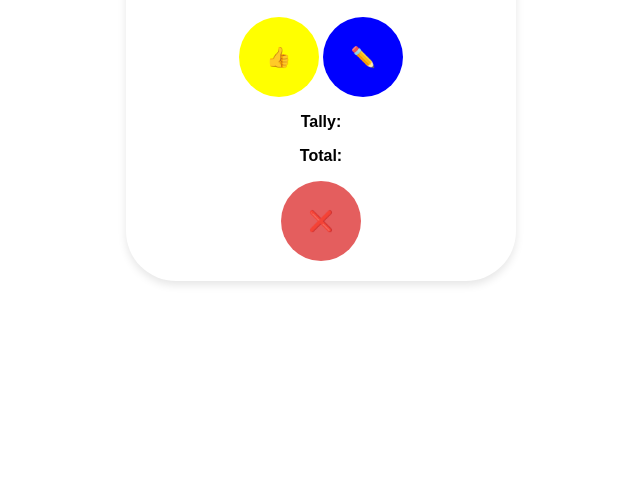
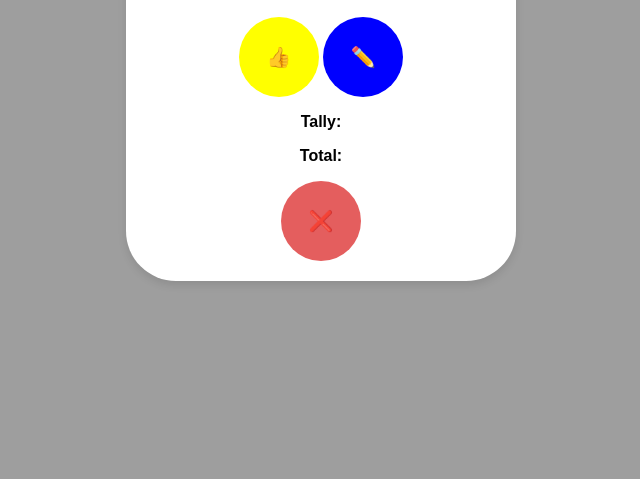
Before and after one commit to TBragg88/Click-response-Javascript, a plain HTML site: page index.html in a window 1280 px wide. Shown: the part 337-816 px from the top of the page, without its empty margins (319-959 px from the left). Drawn offline with Linux system fonts and the light colour scheme; the site is published under a folder, as on GitHub Pages, so addresses that start at the root find nothing.

Commit message:
Fix background image URL path in CSS

```diff
--- a/style.css
+++ b/style.css
@@ -4,7 +4,7 @@ body {
     justify-content: center;
     align-items: center;
     min-height: 100vh;
-    background-image: url(/images/hero.png); /* stop breaking */
+    background-image: url(images/hero.png); /* stop breaking */
     background-size: cover;
     font-family: Pijamas, sans-serif;
     font-weight: bold;
```
